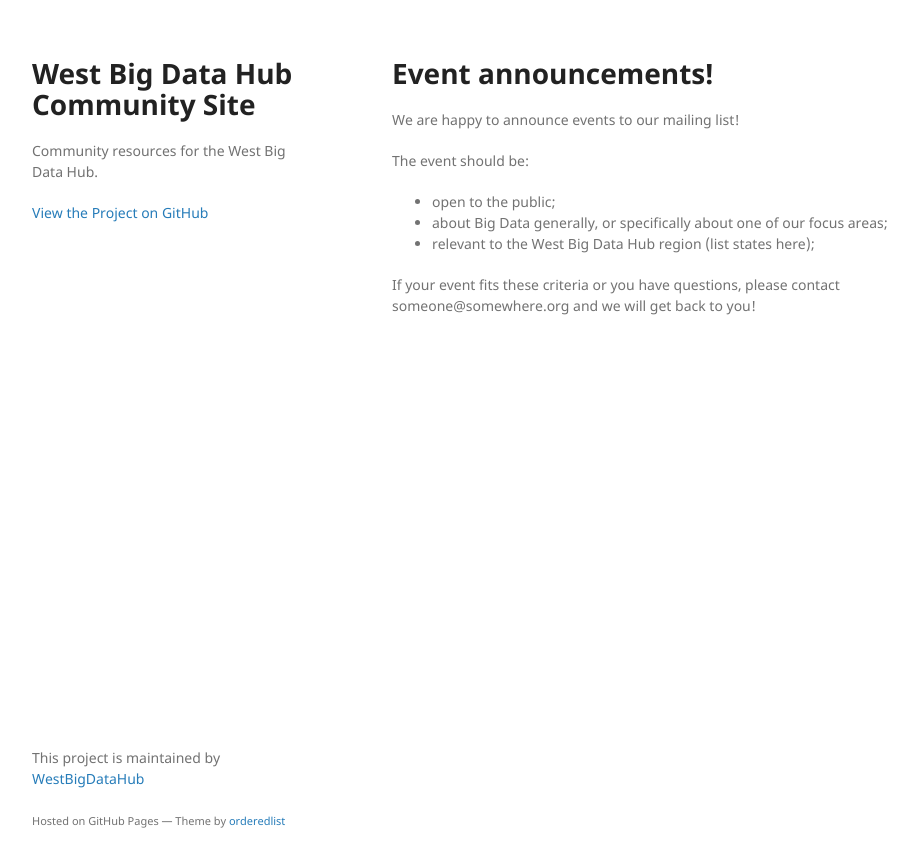
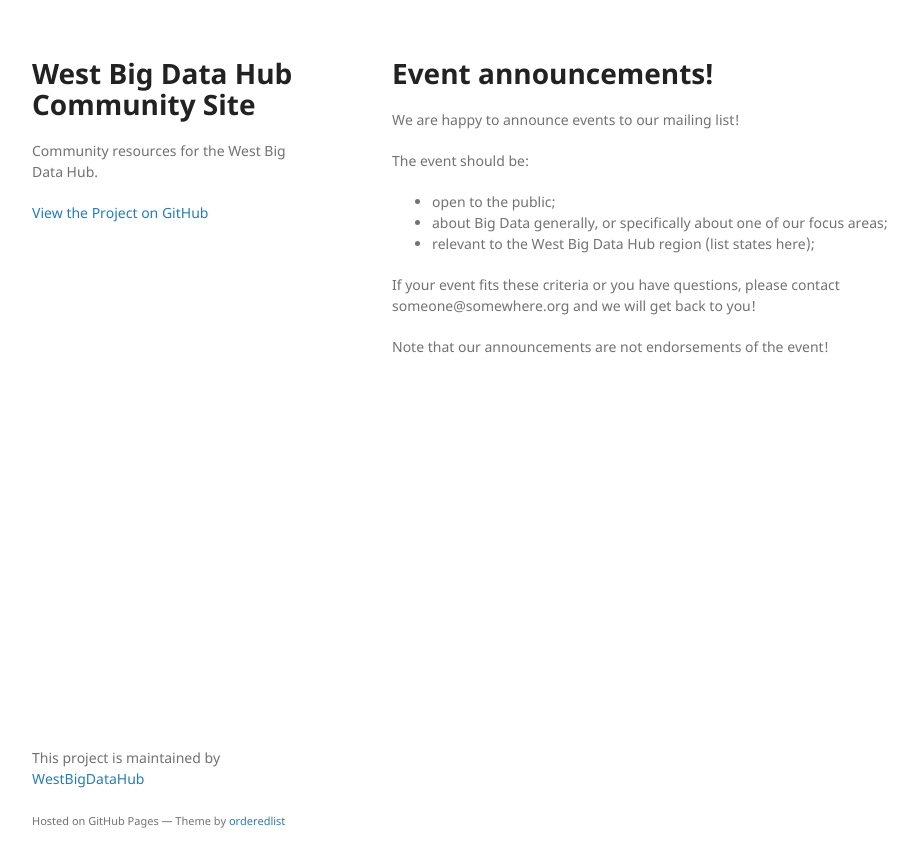
Before and after one commit to WestBigDataHub/community, a Jekyll site: the page built from event-annc-guidelines.md, in a window 1280 px wide. Shown: the top 867 px of the page, without its empty margins (178-1095 px from the left). Built offline with Jekyll 4.4.1, drawn with Linux system fonts in a browser that asks for light colours; our own code applies the rules of GitHub Pages for plain Markdown files.

Commit message:
update guidelines

```diff
--- a/event-annc-guidelines.md
+++ b/event-annc-guidelines.md
@@ -10,3 +10,5 @@ The event should be:
 
 If your event fits these criteria or you have questions, please
 contact someone@somewhere.org and we will get back to you!
+
+Note that our announcements are not endorsements of the event!
```
